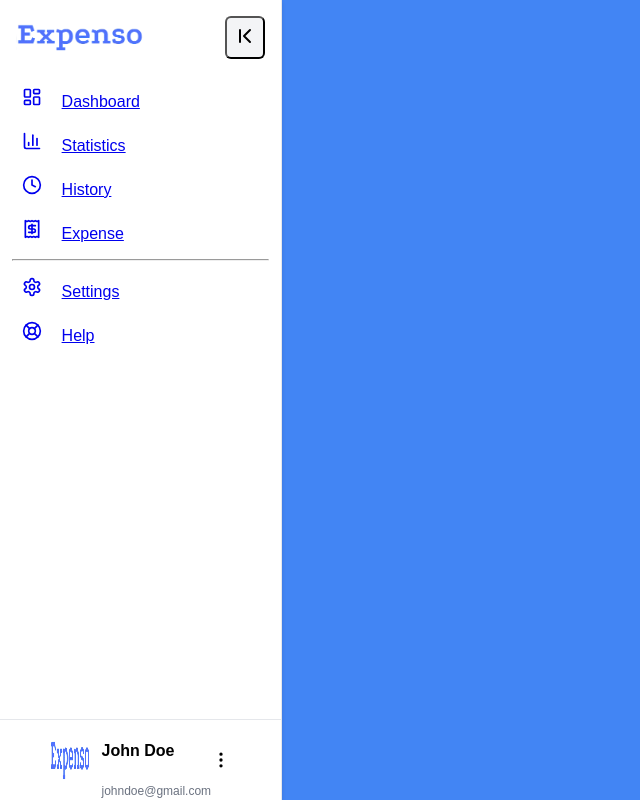
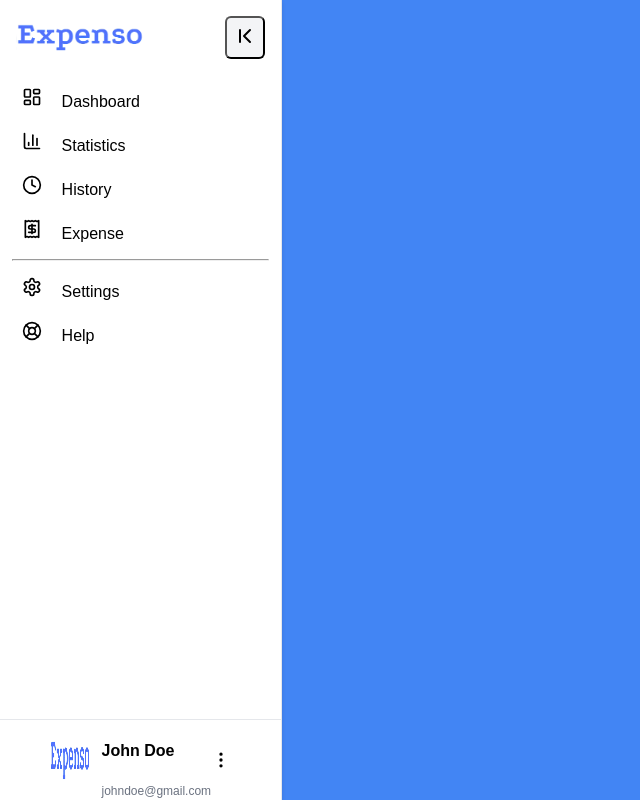
Before and after one commit to HassanKashif-pro/Expense-Tracker, a React (Vite) app in the folder my-react-app/: page /home in a window 1280 px wide. Shown: the whole page, without its empty margins (0-640 px from the left). Built offline with nearby package versions, Linux system fonts and the light colour scheme; a web font is replaced by a local one.

Commit message:
(issue): Nav links styling for links.

```diff
--- a/my-react-app/src/components/SideBar.tsx
+++ b/my-react-app/src/components/SideBar.tsx
@@ -100,33 +100,20 @@ export function SidebarItem({ icon, text, alert, link }: SidebarItemProps) {
     setActiveItem(text);
   };
 
-  const classNames = `sidebar__item ${
-    activeItem === text ? "sidebar__item--active" : ""
-  } ${alert ? "sidebar__item--alert" : ""}`;
-
-  // Wrapper component to handle internal/external links
   const Wrapper = ({ children }: { children: ReactNode }) =>
     link ? (
-      link.startsWith("http") ? (
-        <a
-          href={link}
-          target="_blank"
-          rel="noopener noreferrer"
-          onClick={handleItemClick}
-          className="sidebar__link"
-        >
-          {children}
-        </a>
-      ) : (
-        <Link to={link} onClick={handleItemClick} className="sidebar__link">
-          {children}
-        </Link>
-      )
+      <Link to={link} onClick={handleItemClick} className="sidebar__link">
+        {children}
+      </Link>
     ) : (
       <div onClick={handleItemClick} className="sidebar__link">
         {children}
       </div>
     );
+
+  const classNames = `sidebar__item ${
+    activeItem === text ? "sidebar__item--active" : ""
+  } ${alert ? "sidebar__item--alert" : ""}`;
 
   return (
     <li className={classNames}>
--- a/my-react-app/src/styles/Sidebar.css
+++ b/my-react-app/src/styles/Sidebar.css
@@ -153,3 +153,16 @@
   font-size: 0.75rem;
   color: #6b7280;
 }
+/* Sidebar item link styling */
+.sidebar__link {
+  text-decoration: none;
+  color: inherit; /* Ensures it uses the same color as the surrounding item */
+  display: flex;
+  align-items: center;
+  width: 100%; /* Ensures it takes the full width of the parent element */
+}
+
+/* Optional: If there's a hover effect */
+.sidebar__link:hover {
+  color: inherit; /* Prevents color change */
+}
```
